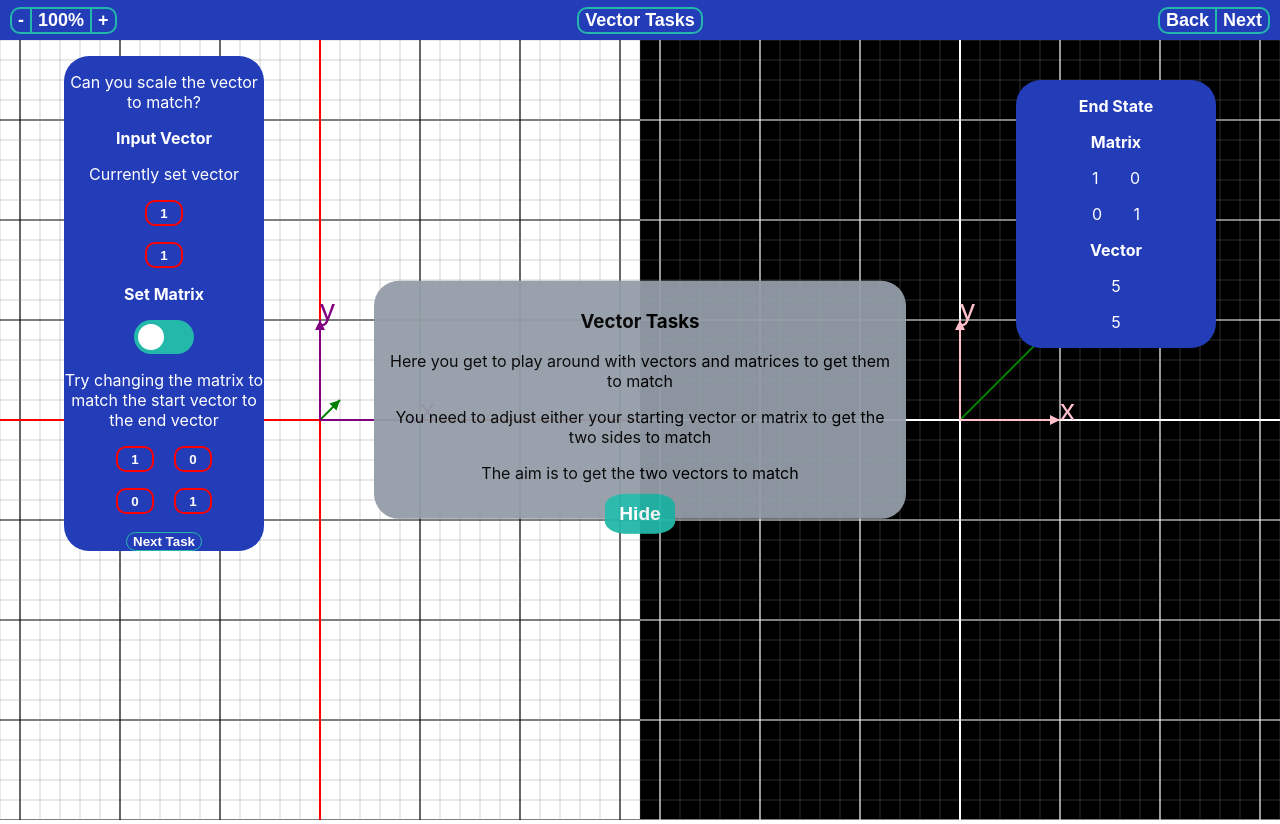
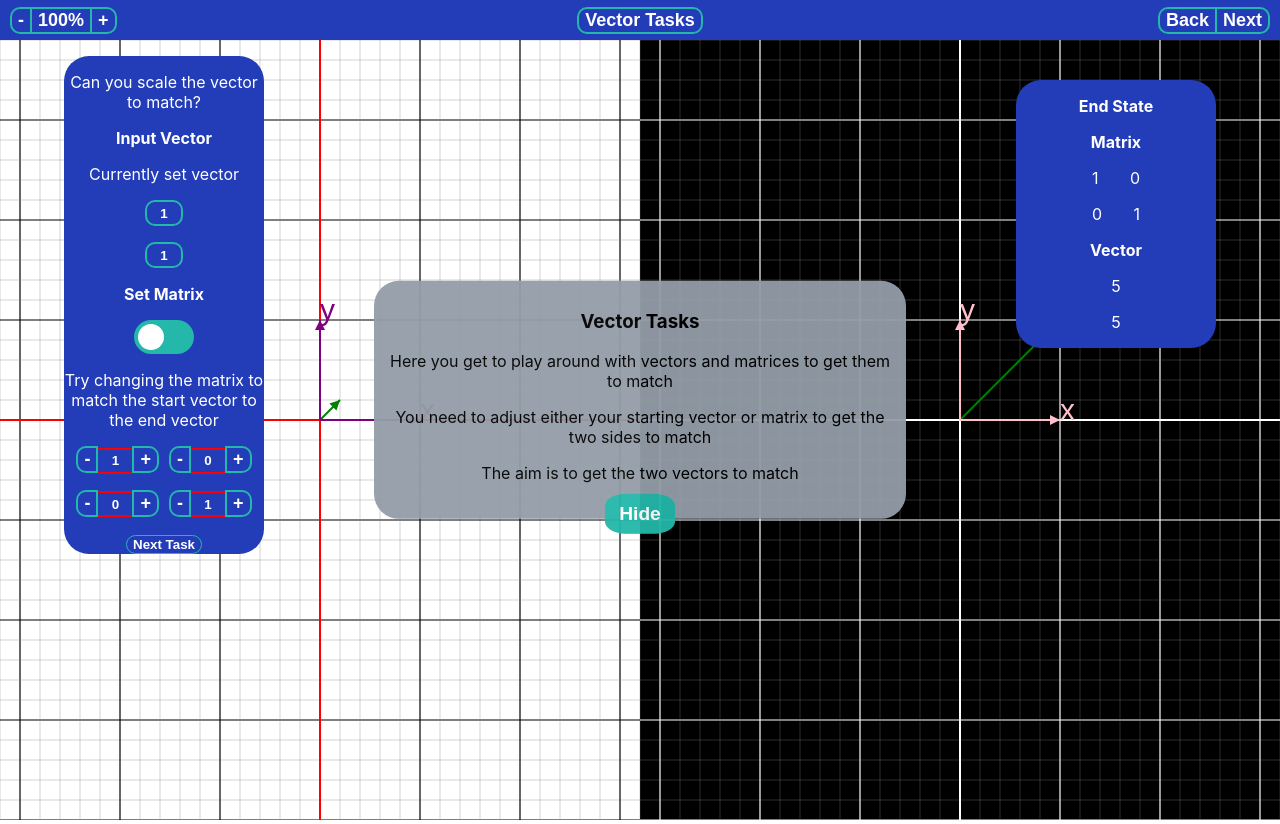
Before and after one commit to SimpsonThomas/maths-web, a React (Create React App) app: page / in a window 1280 px wide. Both pictures are taken after a click on the button "Next". Built offline with nearby package versions, Linux system fonts and the light colour scheme.

Commit message:
Quickly change matrix

```diff
--- a/src/App.css
+++ b/src/App.css
@@ -184,6 +184,8 @@
   float: left;
 }
 
+
+
 .buttonGroup .zoomButton:not(:last-child) {
   border-right: none; /* Prevent double borders */
 }
--- a/src/Components/activities/Tasks.js
+++ b/src/Components/activities/Tasks.js
@@ -162,15 +162,18 @@ const Tasks = props => {
         }
     })
 
-    const updateMatrix = (e, pos) => {
+    const updateMatrix = (e, pos, dir=false) => {
         e.preventDefault()
         let value = e.target.value
         let position = pos-1
         let matrix = state.matrix
         let oldMatrix = [matrix.new[0],matrix.new[1],matrix.new[2],matrix.new[3]]
         oldMatrix[position] = (oldMatrix[position] === '') ? matrix.old[position] : oldMatrix[position]
+        console.log(oldMatrix)
         let newMatrix = state.matrix.new
-        newMatrix[position] = value
+        newMatrix[position] = !dir ? value
+            : dir === 'up' ? parseFloat(newMatrix[position]) + 1
+            :parseFloat(newMatrix[position])- 1
         updateState({
             type: 'matrix',
             data:{
@@ -184,8 +187,13 @@ const Tasks = props => {
         let value = other.type === 'set' ? state.matrix.new[position-1]
             : Math.round(other.data*100)/100
         return (
-            <input className='matrixInput'  type="number" value={value} key={position+'matrixInput'+other.type} disabled={other.type !=='set'}
-                onChange={e => other.type==='set' ? updateMatrix(e, position) : console.log('Silly you')}/>
+            <span className="buttonGroup matrixGroup" key={position+'matrixInput'+other.type}>
+                <button className="matrixButton" onClick={e => updateMatrix(e, position, 'down')}>-</button>
+                <input className='matrixInput'  type="number" value={value} key={position+'matrixInput'+other.type} disabled={other.type !=='set'}
+                    onChange={e => other.type==='set' ? updateMatrix(e, position) : console.log('Silly you')}/>
+
+                <button className="matrixButton" onClick={e => updateMatrix(e, position, 'up')}>+</button>
+            </span>
         )
     }
 
@@ -291,9 +299,9 @@ const Tasks = props => {
                         <p style={{color:'white'}}>{vec ? 'Input test vectors here to match the test vector' : 'Currently set vector'}</p>
                         { !state.vecStart.angleVec ?
                         <>
-                            <p><input className='matrixInput' disabled={!vec ? 'disabled':''} value={state.vecStart.x}
+                            <p><input className='matrixInputNormal' disabled={!vec ? 'disabled':''} value={state.vecStart.x}
                                     onChange={e => updateVec(e, 'x') }/></p>
-                            <p><input className='matrixInput' disabled={!vec ? 'disabled':''} value={state.vecStart.y}
+                            <p><input className='matrixInputNormal' disabled={!vec ? 'disabled':''} value={state.vecStart.y}
                                     onChange={e => updateVec(e, 'y') }/></p>
                         </>
                         :
--- a/src/Components/canvas.css
+++ b/src/Components/canvas.css
@@ -40,28 +40,80 @@ canvas {
 }
 
 .matrixInput {
+  font-weight: bold;
+  border-style: solid;
+  border-width: 2px;
+  transition: background-color 0.25s;
   width: 30px;
   height: 20px;
   font-weight: bold;
   text-align: center;
-    margin-left: 10px;
-    margin-right: 10px;
   color: white;
   background-color: #233cb8;
-    border-radius: 10px;
   border-color: #23b8a9;
   border-style: solid;
   border-width: 2px;
+  border-left:none;
+  border-right:none;
 }
 
-.matrixInput:focus {
-    background-color: white;
-    color: black;
-    border-radius: 10px;
+.matrixInputNormal {
+  font-weight: bold;
+  border-style: solid;
+  border-width: 2px;
+  transition: background-color 0.25s;
+  width: 30px;
+  height: 20px;
+  font-weight: bold;
+  text-align: center;
+  color: white;
+  background-color: #233cb8;
   border-color: #23b8a9;
   border-style: solid;
   border-width: 2px;
+  border-radius: 10px;
+  line-height:normal !important;
+}
 
+.matrixGroup {
+  line-height:normal !important;
+  vertical-align:top;
+
+  float:none;
+  margin: 5px;
+}
+
+.buttonGroup .matrixButton:first-child {
+  border-top-left-radius: 10px;
+  border-bottom-left-radius: 10px;
+}
+
+.buttonGroup .matrixButton:last-child {
+  border-top-right-radius: 10px;
+  border-bottom-right-radius: 10px;
+}
+
+.buttonGroup .matrixButton:hover, .matrixInput:hover, .matrixInputNormal:hover {
+  background-color: white;
+  color: black;
+}
+
+.matrixButton {
+  font-weight: bold;
+  font-size: large;
+  text-align: center;
+  color: white;
+  background-color: #233cb8;
+  border-color: #23b8a9;
+  border-style: solid;
+  border-width: 2px;
+  transition: background-color 0.25s;
+  line-height:normal !important;
+}
+
+.matrixInput:focus, .matrixInputNormal:focus {
+    background-color: white;
+    color: black;
 }
 
 .matrixDisplay {
```
Lines whose indentation alone changed are shown as unchanged.
